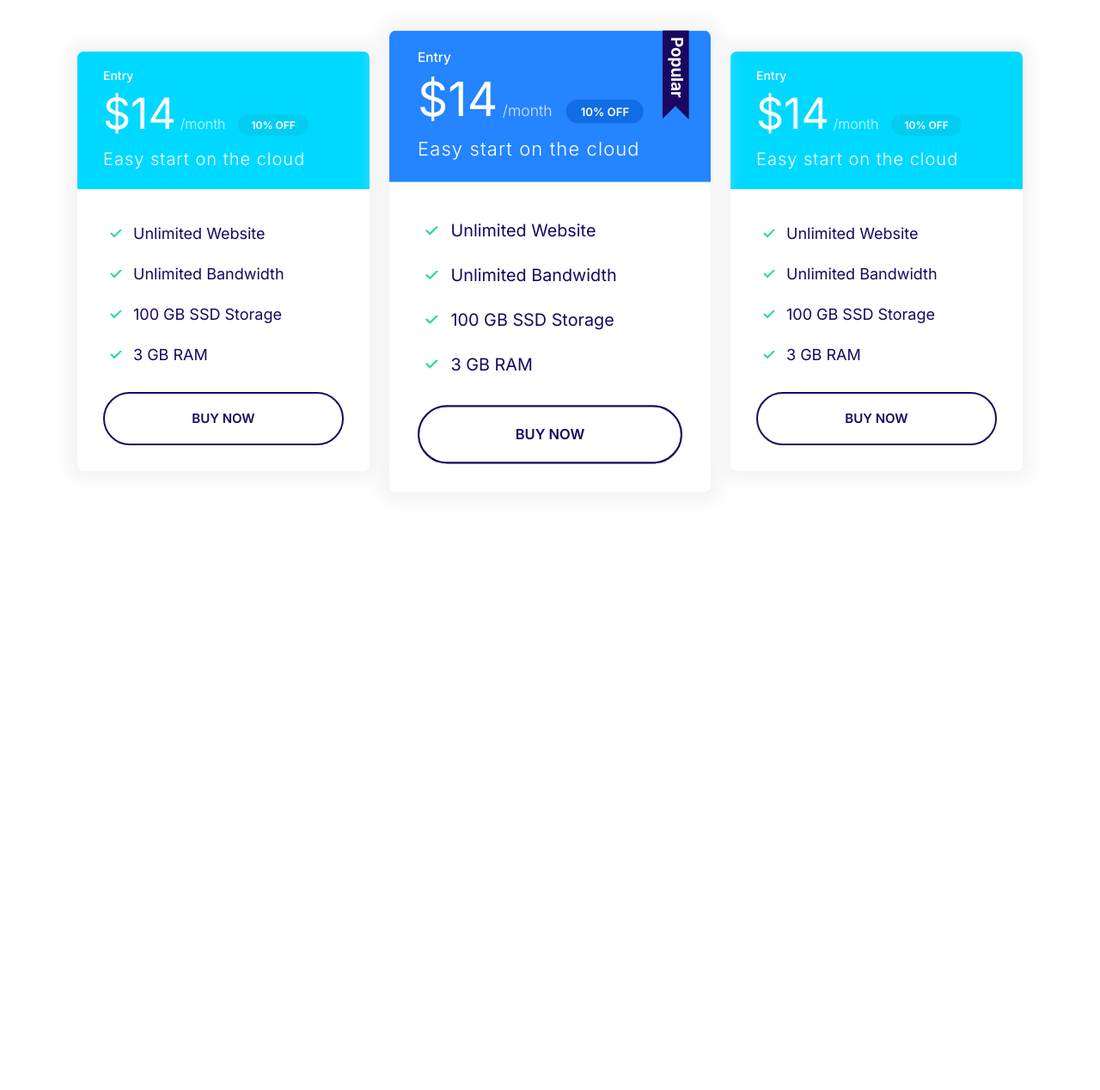
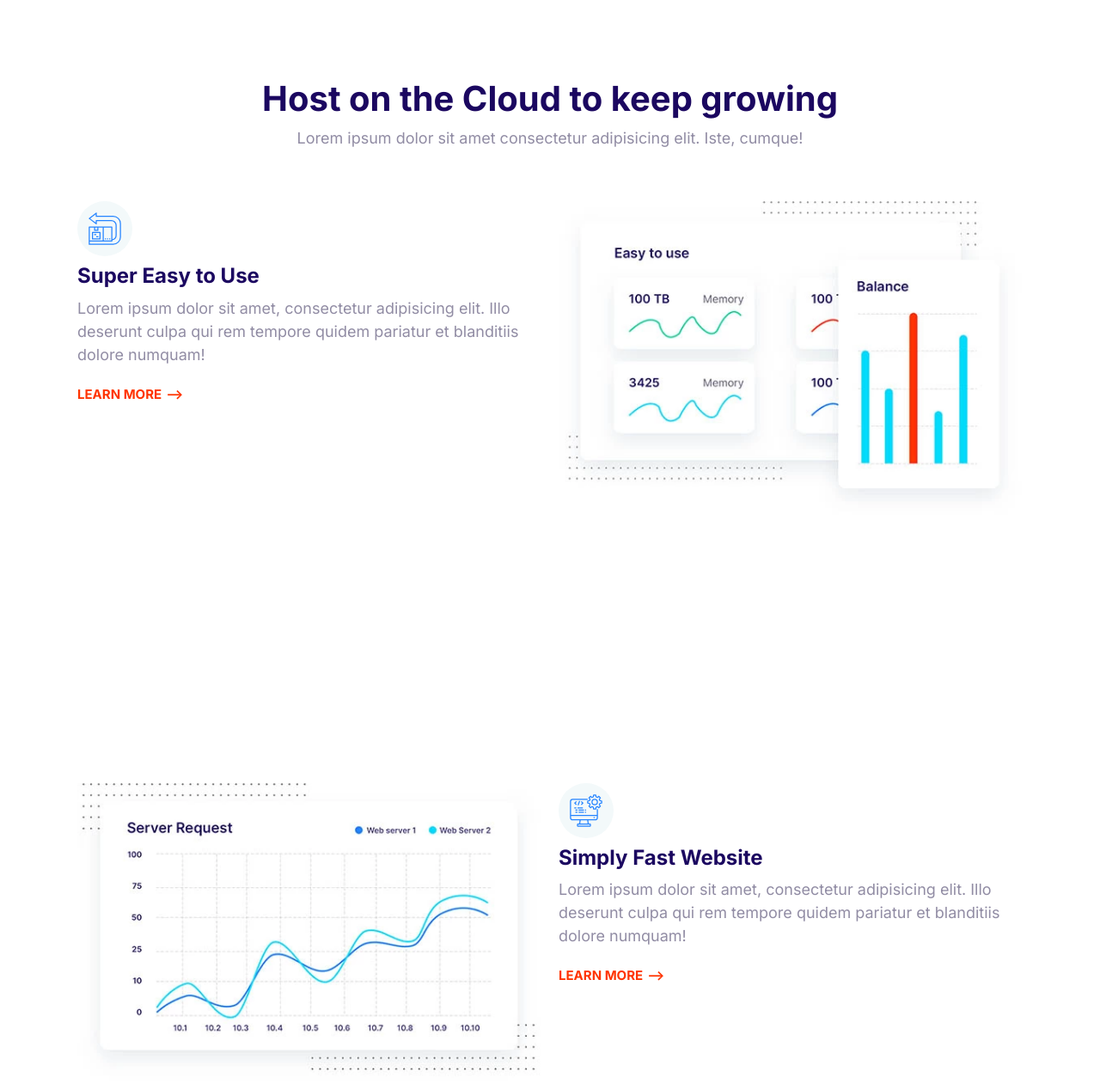
Before and after one commit to Imran9T5/First-project, a plain HTML site: page INDEX.HTML in a window 1280 px wide. Shown: the top 1268 px of the page at 86% size. Before the commit the page ends 800 px from the top, so only its background shows below. Drawn offline with Linux system fonts and the light colour scheme.

Commit message:
features block created main

```diff
--- a/CSS/styles.css
+++ b/CSS/styles.css
@@ -820,3 +820,33 @@ a{
     margin: 0 auto;
 
 }
+
+/*feature*/
+
+.feature{
+    gap: 4rem 2rem;
+    margin: 12rem 0 ;
+
+}
+
+.feature:first-of-type{
+    margin-top: 6rem;
+}
+
+.feature__heading{
+    margin: 1rem 0;
+}
+
+.feature__image{
+    width: 100%;
+
+}
+
+@media screen and (min-width:768px) {
+    .feature:nth-of-type(odd) .feature__content{
+        order: 2;
+    }
+
+
+
+}
--- a/INDEX.HTML
+++ b/INDEX.HTML
@@ -14,71 +14,132 @@
     <link rel="stylesheet" href="CSS/styles.css" />
   </head>
   <body>
-    <section class="block container block-plans">
-      <div class="grid grid--1x3">
-        <div class="plan">
-          <div class="card card--secondary">
-            <header class="card__header">
-              <h3 class="plan__name">Entry</h3>
-              <span class="plan__price">$14</span>
-              <span class="plan__billing-cycle">/month</span>
-              <span class="badge badge--secondary badge--small">10% OFF</span>
-              <span class="plan__discription">Easy start on the cloud</span>
-            </header>
-            <div class="card__body">
-              <ul class="list list--tick">
-                <li class="list__item">Unlimited Website</li>
-                <li class="list__item">Unlimited Bandwidth</li>
-                <li class="list__item">100 GB SSD Storage</li>
-                <li class="list__item">3 GB RAM</li>
-              </ul>
-              <button class="btn btn--outline btn--block">Buy Now</button>
-            </div>
-          </div>
+    <section class="block container">
+      <header class="block__header">
+        <h2>Host on the Cloud to keep growing</h2>
+        <p>
+          Lorem ipsum dolor sit amet consectetur adipisicing elit. Iste, cumque!
+        </p>
+      </header>
+
+      <article class="grid grid--1x2 feature">
+        <div>
+          <span class="icon-container">
+            <svg class="icon icon--primary">
+              <use xlink:href="images/sprite.svg#easy"></use>
+            </svg>
+          </span>
+
+          <h3 class="feature__heading">Super Easy to Use</h3>
+          <p>
+            Lorem ipsum dolor sit amet, consectetur adipisicing elit. Illo
+            deserunt culpa qui rem tempore quidem pariatur et blanditiis dolore
+            numquam!
+          </p>
+          <a href="#" class="link-arrow">Learn More</a>
         </div>
 
-        <div class="plan plan--popular">
-          <div class="card card--primary">
-            <header class="card__header">
-              <h3 class="plan__name">Entry</h3>
-              <span class="plan__price">$14</span>
-              <span class="plan__billing-cycle">/month</span>
-              <span class="badge badge--primary badge--small">10% OFF</span>
-              <span class="plan__discription">Easy start on the cloud</span>
-            </header>
-            <div class="card__body">
-              <ul class="list list--tick">
-                <li class="list__item">Unlimited Website</li>
-                <li class="list__item">Unlimited Bandwidth</li>
-                <li class="list__item">100 GB SSD Storage</li>
-                <li class="list__item">3 GB RAM</li>
-              </ul>
-              <button class="btn btn--outline btn--block">Buy Now</button>
-            </div>
-          </div>
+        <picture>
+          <source
+            type="image/webp"
+            srcset="images/easy.webp 1x, images/easy@2x.webp 2x" />
+          <source
+            type="image/jpg"
+            srcset="images/easy.jpg 1x, images/easy@2x.jpg 2x" />
+
+          <img class="feature__image" src="images/easy@2x.jpg" alt=""
+        /></picture>
+      </article>
+    </section>
+
+    <section class="block container">
+      <article class="grid grid--1x2 feature">
+        <div class="feature__content">
+          <span class="icon-container">
+            <svg class="icon icon--primary">
+              <use xlink:href="images/sprite.svg#computer"></use>
+            </svg>
+          </span>
+
+          <h3 class="feature__heading">Simply Fast Website</h3>
+          <p>
+            Lorem ipsum dolor sit amet, consectetur adipisicing elit. Illo
+            deserunt culpa qui rem tempore quidem pariatur et blanditiis dolore
+            numquam!
+          </p>
+          <a href="#" class="link-arrow">Learn More</a>
         </div>
 
-        <div class="plan">
-          <div class="card card--secondary">
-            <header class="card__header">
-              <h3 class="plan__name">Entry</h3>
-              <span class="plan__price">$14</span>
-              <span class="plan__billing-cycle">/month</span>
-              <span class="badge badge--secondary badge--small">10% OFF</span>
-              <span class="plan__discription">Easy start on the cloud</span>
-            </header>
-            <div class="card__body">
-              <ul class="list list--tick">
-                <li class="list__item">Unlimited Website</li>
-                <li class="list__item">Unlimited Bandwidth</li>
-                <li class="list__item">100 GB SSD Storage</li>
-                <li class="list__item">3 GB RAM</li>
-              </ul>
-              <button class="btn btn--outline btn--block">Buy Now</button>
-            </div>
-          </div>
+        <picture>
+          <source
+            type="image/webp"
+            srcset="images/fast.webp 1x, images/fast@2x.webp 2x" />
+          <source
+            type="image/jpg"
+            srcset="images/fast.jpg 1x, images/fast@2x.jpg 2x" />
+
+          <img class="feature__image" src="images/fast@2x.jpg" alt=""
+        /></picture>
+      </article>
+    </section>
+
+    <section class="block container">
+      <article class="grid grid--1x2 feature">
+        <div>
+          <span class="icon-container">
+            <svg class="icon icon--primary">
+              <use xlink:href="images/sprite.svg#wordpress"></use>
+            </svg>
+          </span>
+
+          <h3 class="feature__heading">WordPress made easy</h3>
+          <p>
+            Lorem ipsum dolor sit amet, consectetur adipisicing elit. Illo
+            deserunt culpa qui rem tempore quidem pariatur et blanditiis dolore
+            numquam!
+          </p>
+          <a href="#" class="link-arrow">Learn More</a>
         </div>
-      </div>
+        <picture>
+          <source
+            type="image/webp"
+            srcset="images/wordpress.webp 1x, images/wordpress@2x.webp 2x" />
+          <source
+            type="image/jpg"
+            srcset="images/wordpress.jpg 1x, images/wordpress@2x.jpg 2x" />
+
+          <img class="feature__image" src="images/wordpress@2x.jpg" alt=""
+        /></picture>
+      </article>
+    </section>
+
+    <section class="block container">
+      <article class="grid grid--1x2 feature">
+        <div class="feature__content">
+          <span class="icon-container">
+            <svg class="icon icon--primary">
+              <use xlink:href="images/sprite.svg#settings"></use>
+            </svg>
+          </span>
+          <h3 class="feature__heading">24/7 Expert Support</h3>
+          <p>
+            Lorem ipsum dolor sit amet, consectetur adipisicing elit. Illo
+            deserunt culpa qui rem tempore quidem pariatur et blanditiis dolore
+            numquam!
+          </p>
+          <a href="#" class="link-arrow">Learn More</a>
+        </div>
+        <picture>
+          <source
+            type="image/webp"
+            srcset="images/support.webp 1x, images/support@2x.webp 2x" />
+          <source
+            type="image/jpg"
+            srcset="images/support.jpg 1x, images/support@2x.jpg 2x" />
+
+          <img class="feature__image" src="images/support@2x.jpg" alt=""
+        /></picture>
+      </article>
     </section>
 
     <script src="js/main.js"></script>
```
Also changed, not shown: Components/FEATURES BLOCK.html (added, +123 -0 lines), images/easy.jpg (added), images/easy.webp (added), images/easy@2x.jpg (added), images/easy@2x.webp (added), images/fast.jpg (added), images/fast.webp (added), images/fast@2x.jpg (added), images/fast@2x.webp (added), images/support.jpg (added), images/support.webp (added), images/support@2x.jpg (added), images/support@2x.webp (added), images/wordpress.jpg (added), 3 more files.
